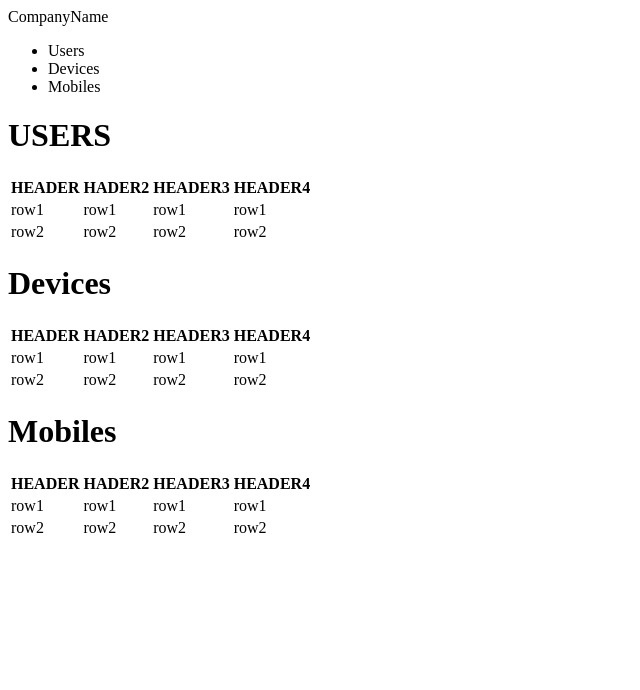
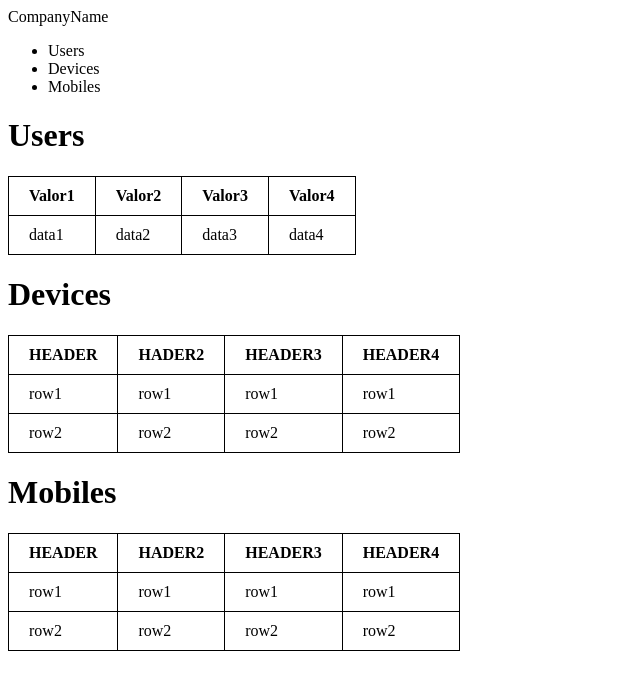
Before and after one commit to pferrette/inventory-manager, a website: page index.html in a window 1280 px wide. Shown: the whole page, without its empty margins (0-640 px from the left). Drawn offline with Linux system fonts and the light colour scheme.

Commit message:
Work with JS and HTML to create a dynamic table

```diff
--- a/index.html
+++ b/index.html
@@ -3,6 +3,18 @@
   <head>
     <meta charset="UTF-8" />
     <title>Home</title>
+
+    <style>
+      table {
+        border-collapse: collapse;
+        border-spacing: 0;
+      }
+      th,
+      td {
+        padding: 10px 20px;
+        border: 1px solid #000;
+      }
+    </style>
   </head>
   <header>
     <a>CompanyName</a>
@@ -21,34 +33,10 @@
     </div>
   </header>
   <body>
-    <h1>USERS</h1>
-    <table>
-      <thead>
-        <tr>
-          <th>HEADER</th>
-          <th>HADER2</th>
-          <th>HEADER3</th>
-          <th>HEADER4</th>
-        </tr>
-      </thead>
-      <tbody>
-        <tr>
-          <td>row1</td>
-          <td>row1</td>
-          <td>row1</td>
-          <td>row1</td>
-        </tr>
-      </tbody>
-      <tbody>
-        <tr>
-          <td>row2</td>
-          <td>row2</td>
-          <td>row2</td>
-          <td>row2</td>
-        </tr>
-      </tbody>
-    </table>
-
+    <h1>Users</h1>
+    <div id="div_user">
+      <script src="script.js"></script>
+    </div>
     <h1>Devices</h1>
     <table>
       <thead>
--- a/package.json
+++ b/package.json
@@ -29,5 +29,9 @@
   "devDependencies": {
     "jest": "^30.3.0",
     "prettier": "^3.8.1"
+  },
+  "dependencies": {
+    "better-sqlite3": "^12.9.0",
+    "express": "^5.2.1"
   }
 }
--- /dev/null
+++ b/script.js
@@ -0,0 +1,53 @@
+var table = document.createElement("table");
+var thead = document.createElement("thead");
+var tbody = document.createElement("tbody");
+
+document.getElementById("div_user").appendChild(table);
+
+table.appendChild(thead);
+table.appendChild(tbody);
+
+//---------------- head
+var trow = document.createElement("tr");
+thead.appendChild(trow);
+
+var headLine = document.createElement("th");
+trow.appendChild(headLine);
+var ValorPuxadoDoDB = "Valor1";
+headLine.innerHTML = ValorPuxadoDoDB;
+
+var headLine2 = document.createElement("th");
+trow.appendChild(headLine2);
+headLine2.innerHTML = "Valor2";
+
+var headLine3 = document.createElement("th");
+trow.appendChild(headLine3);
+headLine3.innerHTML = "Valor3";
+
+var headLine4 = document.createElement("th");
+trow.appendChild(headLine4);
+headLine4.innerHTML = "Valor4";
+
+//--------------- line body 1
+var tbrow = document.createElement("tr");
+tbody.appendChild(tbrow);
+
+//--------td
+var datalineLine = document.createElement("td");
+tbrow.appendChild(datalineLine);
+datalineLine.innerHTML = "data1";
+
+//--------td
+var datalineLine2 = document.createElement("td");
+tbrow.appendChild(datalineLine2);
+datalineLine2.innerHTML = "data2";
+
+//--------td
+var datalineLine3 = document.createElement("td");
+tbrow.appendChild(datalineLine3);
+datalineLine3.innerHTML = "data3";
+
+//--------td
+var datalineLine4 = document.createElement("td");
+tbrow.appendChild(datalineLine4);
+datalineLine4.innerHTML = "data4";
```
Also changed, not shown: 2 other files.
